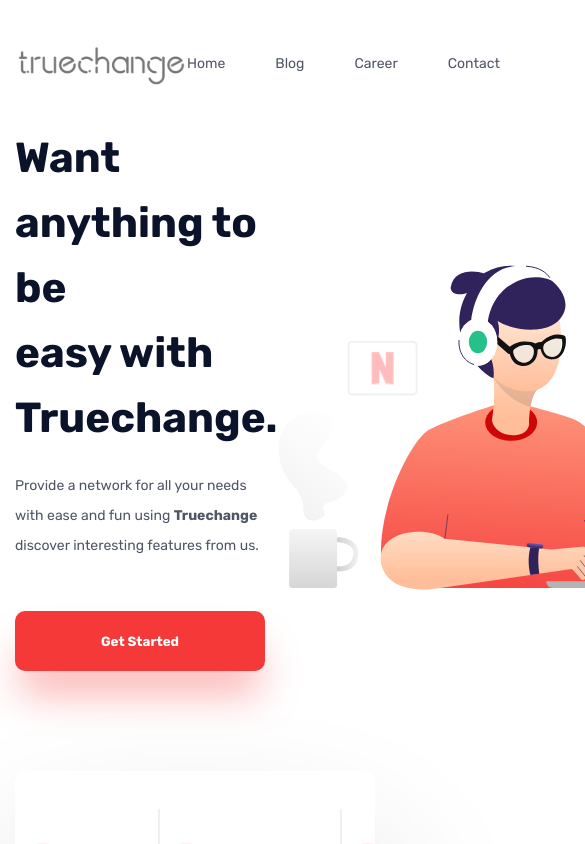
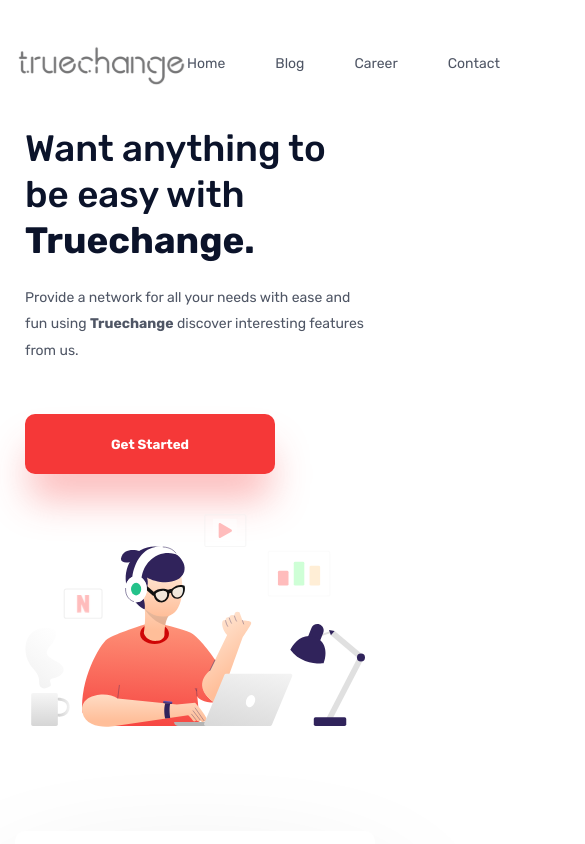
Before and after one commit to vx-charles/landing-page-react-truechange, a React (Create React App) app: page / in a window 390 px wide. Shown: the top 844 px of the page, 585 px wide, since content can reach past the window. Built offline with nearby package versions, Linux system fonts and the light colour scheme; no server answers.

Commit message:
Adjusted the Banner styles.scss for mobile and desktop and adjusted the Banner image in index.tsx

```diff
--- a/src/components/Banner/index.tsx
+++ b/src/components/Banner/index.tsx
@@ -6,14 +6,16 @@
     <section className="banner">
       <div className="banner__description">
         <div className="banner__title">
-          Want anything to be<br /> easy with Truechange.
+          Want anything to be easy with <strong>Truechange.</strong>
         </div>
         <div className="banner__text">
           Provide a network for all your needs with ease and fun using <strong>Truechange</strong> discover interesting features from us.
         </div>
         <button className="banner__btn btn-red" type="button">Get Started</button>
       </div>
-      <img className="banner__img" src={bannerImg} alt="Banner" />
+      <figure className="banner__figure">
+        <img className="banner__img" loading="lazy" src={bannerImg} alt="Banner" />
+      </figure>
     </section>
   )
 }
--- a/src/components/Banner/styles.scss
+++ b/src/components/Banner/styles.scss
@@ -1,25 +1,65 @@
+@import '../../styles/global.mixins.scss';
+
 .banner {
   display: flex;
   max-width: 1140px;
   margin: 0 auto;
-  padding: 0px 15px;
+  padding: 0px 25px;
   align-items: center;
 
+  @include md {
+    flex-direction: column;
+  }
+
+  &__description {
+    width: 45%;
+    transition: all .3s;
+
+    @include md {
+      width: 100%;
+    }
+  }
+
+  &__figure {
+    width: 55%;
+    transition: all .3s;
+
+    @include md {
+      width: 100%;
+    }
+
+    @include sm {
+      display: none;
+    }
+  }
+
+  &__img {
+    width: 100%;
+  }
+
   &__title {
-    font-size: 42px;
-    font-weight: 700;
+    font-size: 2.625rem;
+    font-weight: 500;
     color: var(--text-title);
     margin-bottom: 20px;
-    line-height: 65px;
+    line-height: 3.8rem;
+
+    @include md {
+      line-height: 3.3rem;
+    }
   }
 
   &__text {
     color: var(--text-body);
-    line-height: 30px;
+    line-height: 1.9rem;
   }
 
   &__btn {
     margin-top: 50px;
+
+    @include md {
+      margin-bottom: 40px;
+    }
 
     &:hover {
       filter: brightness(0.9);
```
